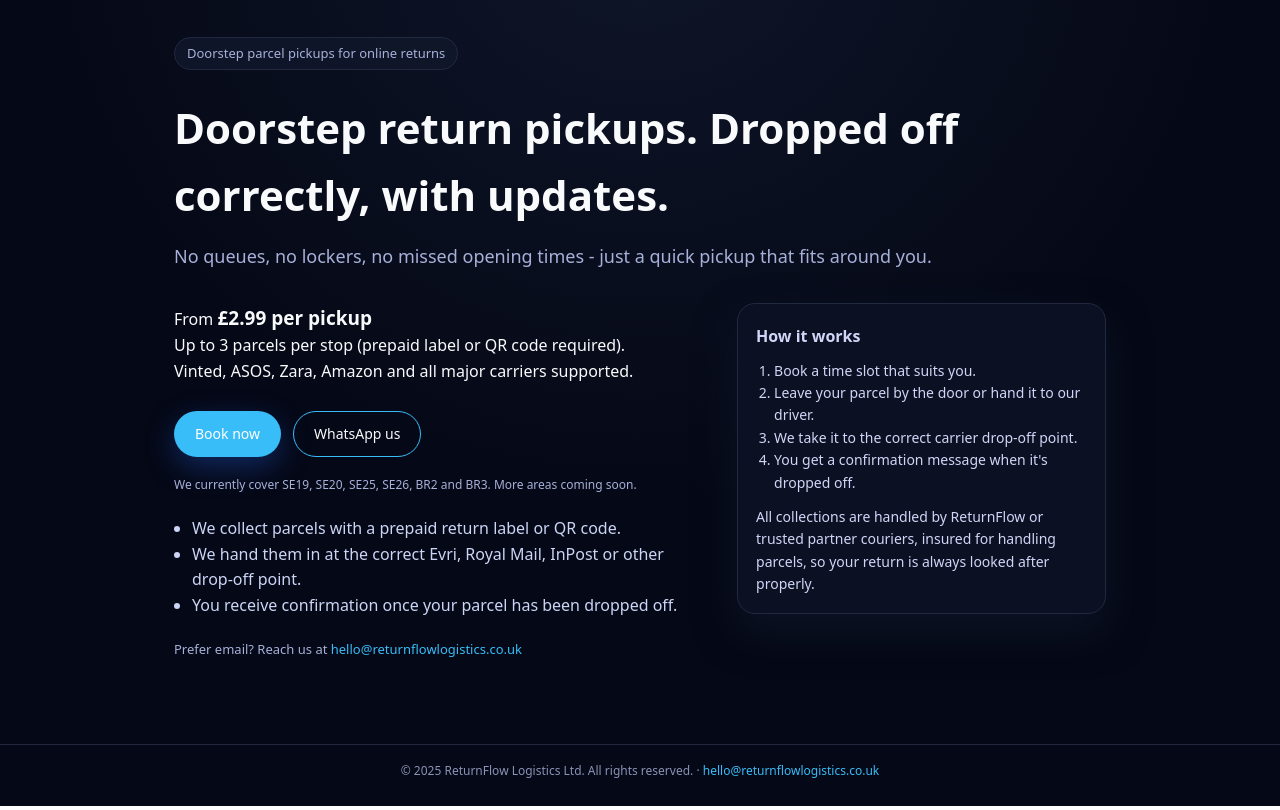
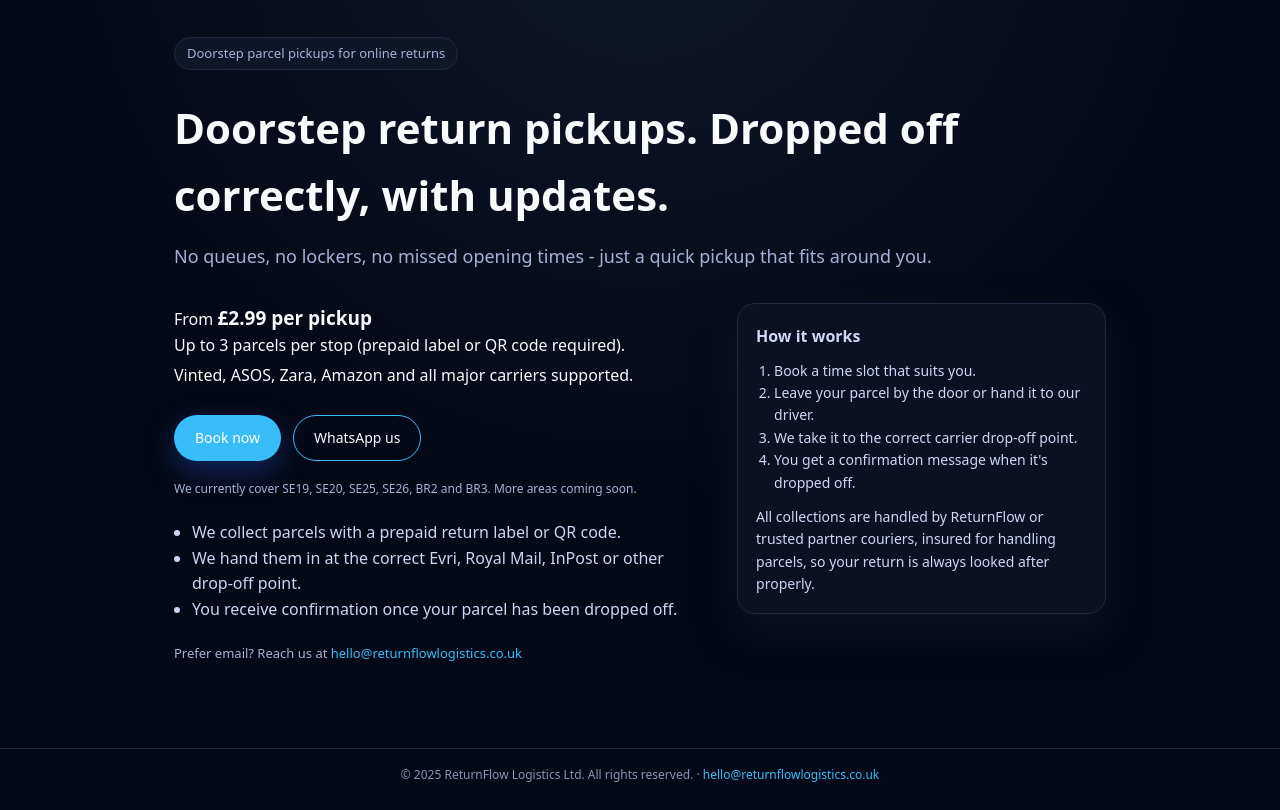
Before and after one commit to joshuabeedee/Returnflow-site, a plain HTML site: page index.html in a window 1280 px wide. Shown: the part 112-922 px from the top of the page. Drawn offline with Linux system fonts and the light colour scheme.

Commit message:
Update index.html

```diff
--- a/index.html
+++ b/index.html
@@ -112,6 +112,11 @@
       font-weight: 500;
       white-space: normal;
     }
+    .carriers {
+      display: block;      /* forces it to its own line */
+      margin-top: 4px;     /* optional spacing tweak */
+      white-space: normal; /* guarantees line wrapping */
+    }
     .price strong {
       font-size: 19px;
       color: var(--text-main);
@@ -220,10 +225,10 @@
   <div class="grid">
     <section>
       <p class="price">
-        From <strong>£2.99 per pickup</strong><br />
-        Up to 3 parcels per stop (prepaid label or QR code required).<br />
-        Vinted, ASOS, Zara, Amazon and all major carriers supported.
-      </p>
+  From <strong>£2.99 per pickup</strong><br />
+  Up to 3 parcels per stop (prepaid label or QR code required).<br />
+  <span class="carriers">Vinted, ASOS, Zara, Amazon and all major carriers supported.</span>
+</p>
 
       <!-- ✅ BUTTONS -->
       <div class="cta-row">
```
